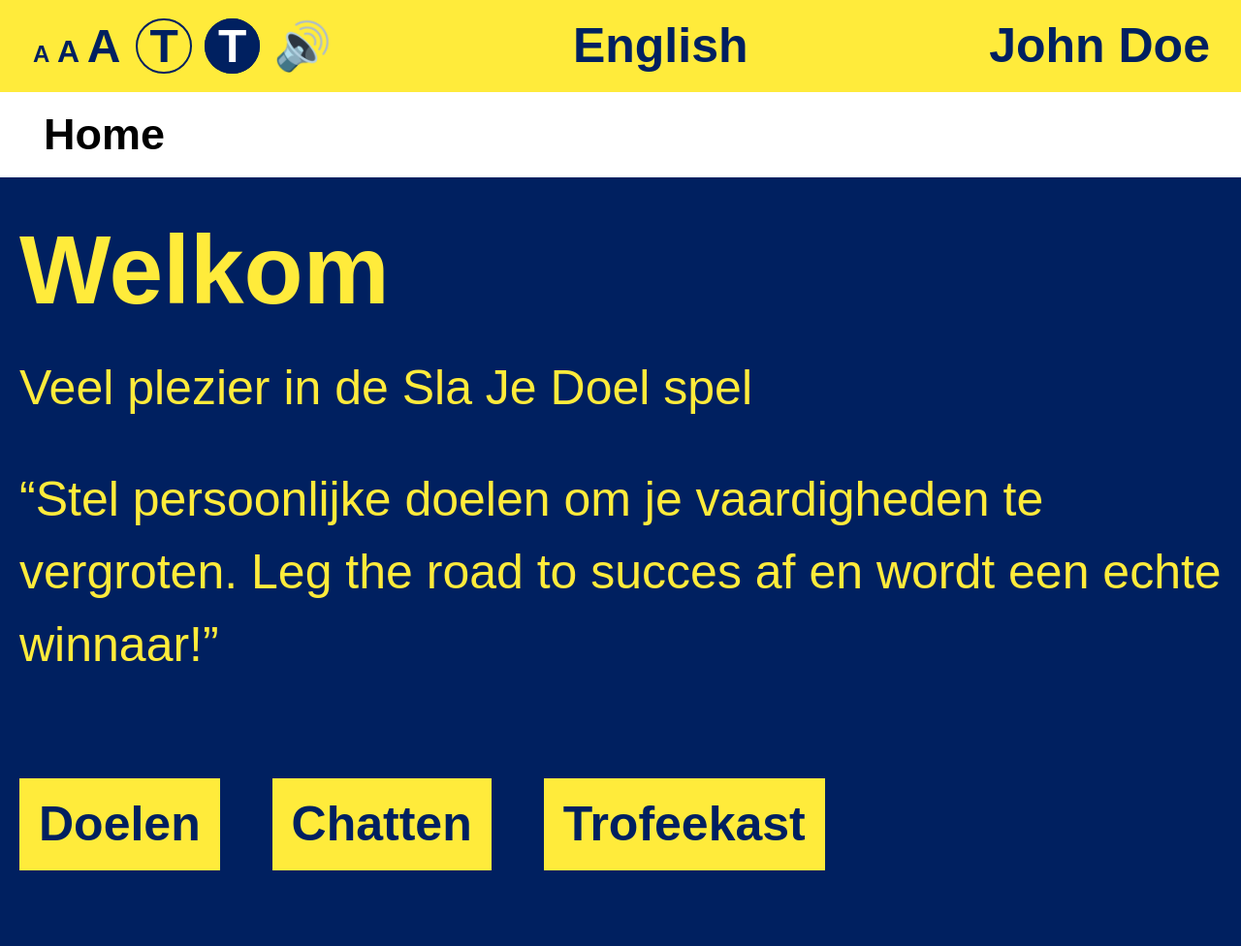
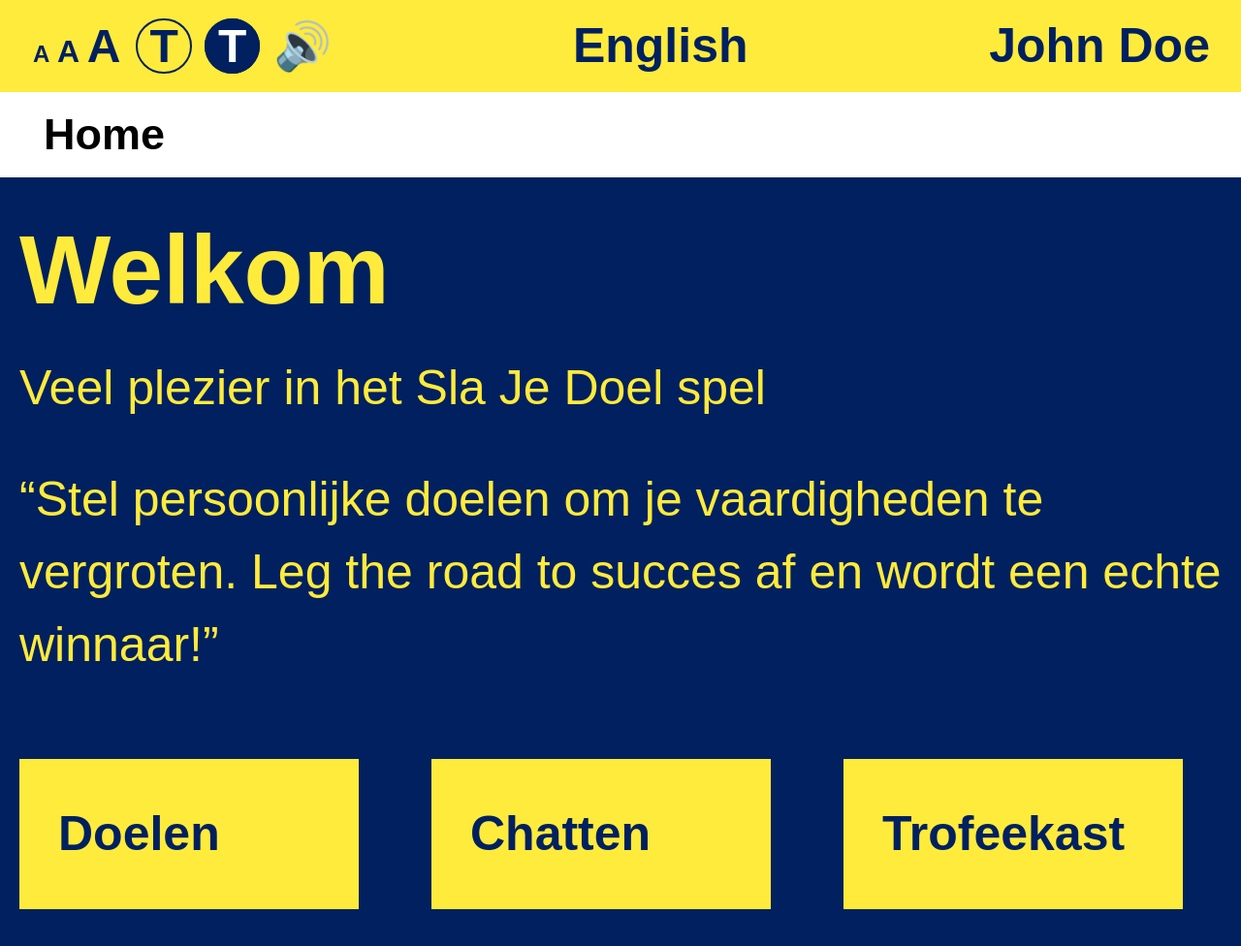
Before and after one commit to vivian3007/TeamChipmunk, a plain HTML site: page index.html in a window 1280 px wide. Shown: the whole page at 97% size. Drawn offline with Linux system fonts and the light colour scheme.

Commit message:
home pagina versie 2

```diff
--- a/index.html
+++ b/index.html
@@ -38,7 +38,7 @@
 <main id="main" role="main">
     <h1>Welkom</h1>
     <p class="spel">
-        Veel plezier in de Sla Je Doel spel
+        Veel plezier in het Sla Je Doel spel
     </p>
     <q class="spel-onderzin">Stel persoonlijke doelen om je vaardigheden te vergroten. Leg the road to succes af en wordt een echte winnaar!</q>
     <section class="welcome-buttons" aria-label="Acties">
--- a/style.css
+++ b/style.css
@@ -224,5 +224,12 @@ circle:hover {
 }
 
 .goals-button {
-    margin: 100px 40px 40px 0;
+    margin: 80px 40px 100px 0;
+    width: 350px;
+    padding: 40px 40px 40px 40px;
 }
+
+.welcome-buttons {
+    display: flex;
+    justify-content: space-between;
+}
```
